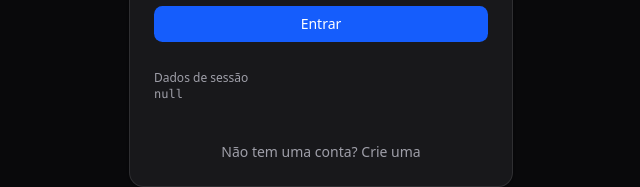
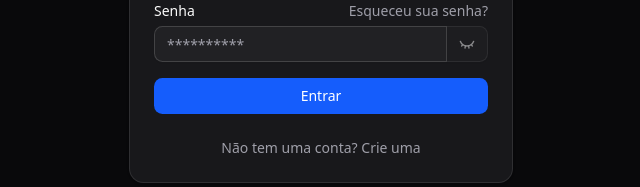
Before and after one commit to raave-aires/aut, a Next.js app: page /conta/entrar in a window 1280 px wide. Shown: the part 436-623 px from the top of the page, without its empty margins (319-959 px from the left). Built offline with nearby package versions, Linux system fonts and the light colour scheme; no server answers; a web font is replaced by a local one.

Commit message:
feat: corrige importação do componente AuthButtons e remove SessionBanner da página de login

```diff
--- a/app/conta/entrar/page.tsx
+++ b/app/conta/entrar/page.tsx
@@ -1,10 +1,9 @@
 // componentes:
 import { CardContent } from "@/components/ui/card";
 import { AuthHeader } from "@/components/auth/auth-header";
-import { AuthButtons } from "@/components/auth/auth-buttons";
+import { AuthButtons } from "@/components/auth/oauth-buttons-render";
 import { LoginForm } from "@/components/auth/forms/login-form";
 import { AuthFooter } from "@/components/auth/auth-footer";
-import { SessionBanner } from "@/components/auth/session";
 
 export default function Page() {
   return (
@@ -14,7 +13,6 @@ export default function Page() {
       <CardContent>
         <AuthButtons />
         <LoginForm />
-        <SessionBanner />
       </CardContent>
 
       <AuthFooter auth_type="login" />
```
